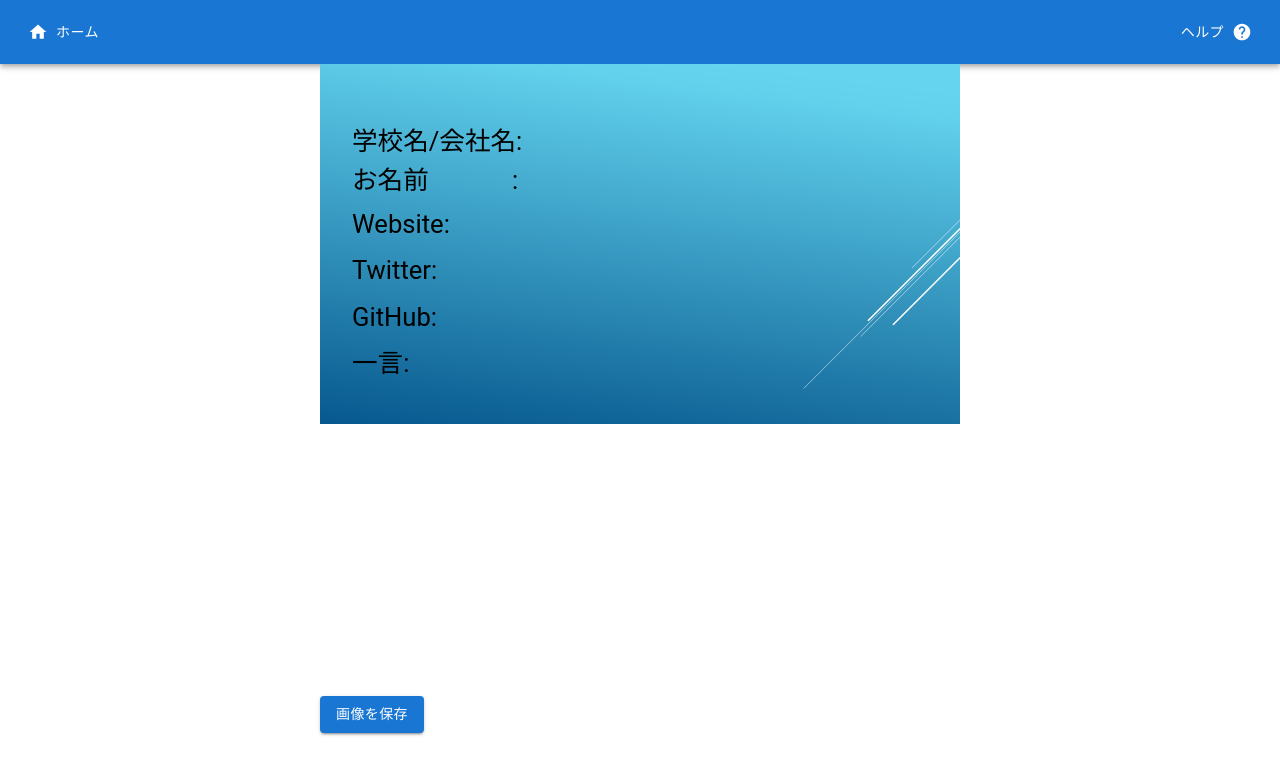
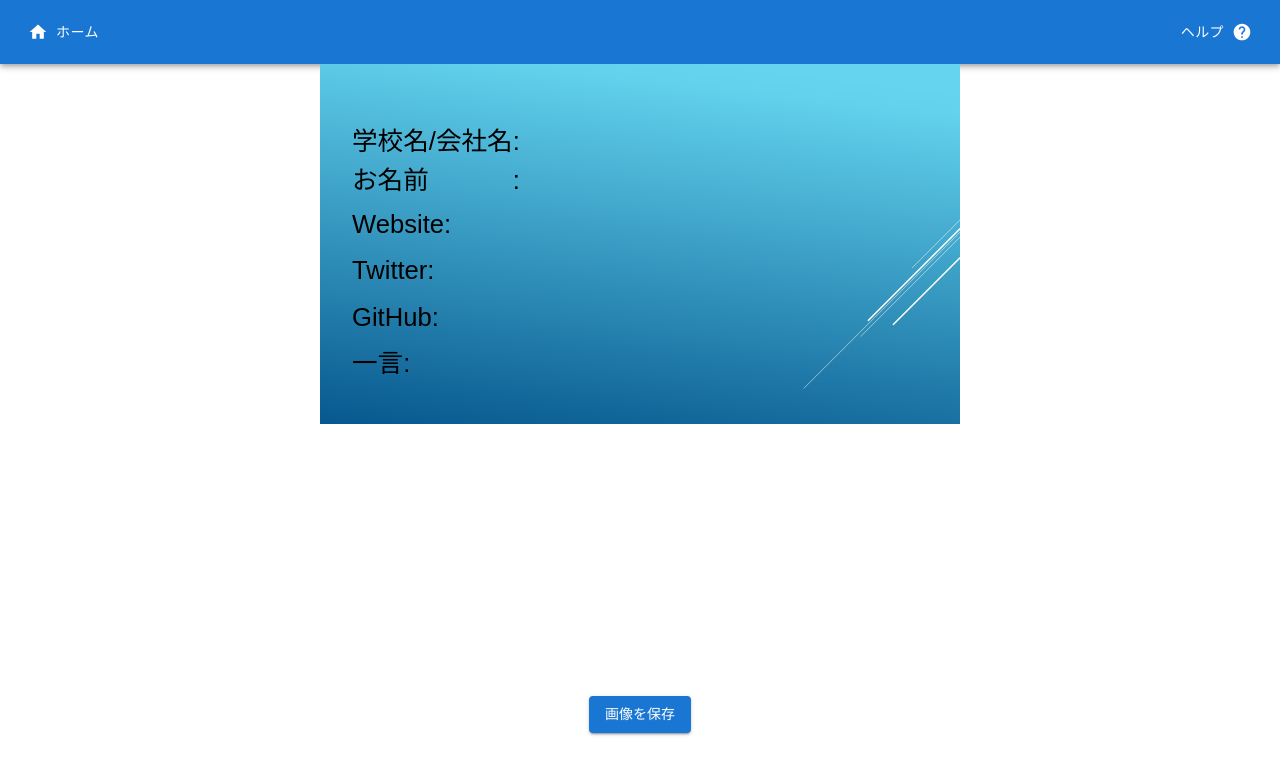
Before and after one commit to nissy-code/2023-07_Hackathon, a React (Create React App) app in the folder virtual_namecard/: page /newresult in a window 1280 px wide. Shown: the top 774 px of the page. Built offline with nearby package versions, Linux system fonts and the light colour scheme.

Commit message:
[edit]背景表示できるようにしましたよ.

```diff
--- a/virtual_namecard/package.json
+++ b/virtual_namecard/package.json
@@ -13,6 +13,7 @@
     "dom-to-image": "^2.6.0",
     "firebase": "^10.0.0",
     "html2canvas": "^1.4.1",
+    "qrcode.react": "^3.1.0",
     "react": "^18.2.0",
     "react-dom": "^18.2.0",
     "react-router-dom": "^6.14.1",
--- a/virtual_namecard/src/pages/NewResult.jsx
+++ b/virtual_namecard/src/pages/NewResult.jsx
@@ -1,6 +1,6 @@
 import React, { useEffect, useState, useRef } from 'react';
 import { useLocation } from 'react-router-dom';
-import { Typography, Link, Button } from '@mui/material';
+import { Typography, Link, Button, ThemeProvider, createTheme } from '@mui/material';
 import { Twitter, GitHub } from '@mui/icons-material';
 import back from "../data/meishi1.jpg";
 import html2canvas from 'html2canvas';
@@ -8,7 +8,7 @@
 const Result = () => {
   const location = useLocation();
   const { state } = location;
-  const { schoolCompany, name, website, twitter, github, message } = state || {};
+  const { schoolCompany, name, website, twitter, github, message, imageUrl } = state || {};
 
   const [fontSize, setFontSize] = useState('');
   const [letterSpacing, setLetterSpacing] = useState('');
@@ -23,6 +23,9 @@
 
       const calculatedLetterSpacing = screenWidth <= 600 ? '-0.5px' : '0';
       setLetterSpacing(calculatedLetterSpacing);
+
+      console.log("testです");
+      console.log(imageUrl);  // imageUrlを確認するための例
     };
 
     handleResize();
@@ -35,7 +38,7 @@
 
   const handleDownload = () => {
     const element = cardRef.current;
-
+    // 背景も含めてダウンロードさせたいので、html2canvasでcanvasを作成する
     html2canvas(element)
       .then((canvas) => {
         const link = document.createElement('a');
@@ -48,10 +51,23 @@
       });
   };
 
+  const theme = createTheme({
+    typography: {
+      fontFamily: [
+        'Arial',
+        'Helvetica',
+        'sans-serif',
+      ].join(','),
+    },
+  });
+
   const styles = {
     container: {
       width: '50%',
       margin: 'auto',
+      display: 'flex',
+      flexDirection: 'column',
+      alignItems: 'center',
     },
     card: {
       position: 'relative',
@@ -90,12 +106,20 @@
       fontSize,
       letterSpacing,
     },
+    button: {
+      marginTop: '1rem',
+    },
   };
 
   return (
+    <ThemeProvider theme={theme}>
       <div style={styles.container}>
         <div style={styles.card}>
+        {imageUrl ? (
+          <img src={imageUrl} alt="Background" style={{ width: '100%', display: 'block' }} />
+        ) : (
           <img src={back} alt="Background" style={{ width: '100%', display: 'block' }} />
+        )}
           <div style={styles.content} ref={cardRef}>
             <Typography variant="h4" component="h4" style={styles.header}>
               学校名/会社名: {schoolCompany}
@@ -110,7 +134,7 @@
             </div>
             <div style={styles.iconLink}>
               <Typography variant="body1" style={styles.body}>
-              Twitter:
+                Twitter: {twitter}
                 {twitter && (
                   <Link href={`https://twitter.com/${twitter}`} target="_blank" rel="noopener noreferrer" color="primary">
                     <Twitter />
@@ -120,7 +144,7 @@
             </div>
             <div style={styles.iconLink}>
               <Typography variant="body1" style={styles.body}>
-              GitHub:
+                GitHub: {github}
                 {github && (
                   <Link href={`https://github.com/${github}`} target="_blank" rel="noopener noreferrer" color="primary">
                     <GitHub />
@@ -133,10 +157,11 @@
             </Typography>
           </div>
         </div>
-      <Button variant="contained" color="primary" onClick={handleDownload} style={{ marginTop: '1rem' }}>
+        <Button variant="contained" color="primary" onClick={handleDownload} style={styles.button}>
           画像を保存
         </Button>
       </div>
+    </ThemeProvider>
   );
 };
 
--- a/virtual_namecard/src/pages/NewStep1.jsx
+++ b/virtual_namecard/src/pages/NewStep1.jsx
@@ -1,5 +1,5 @@
 import React, { useState } from 'react';
-import { useNavigate } from 'react-router-dom';
+import { useLocation, useNavigate } from 'react-router-dom';
 import { Button, TextField, Typography, Box, Stepper, Step, StepLabel, Stack, styled } from '@mui/material';
 import PersonIcon from '@mui/icons-material/Person';
 import LinkIcon from '@mui/icons-material/Link';
@@ -17,6 +17,7 @@
 }));
 
 const NewStep1 = () => {
+  const location = useLocation();               // imageURL取得用.
   const [schoolCompany, setSchoolCompany] = useState('');
   const [name, setName] = useState('');
   const navigate = useNavigate();
@@ -39,11 +40,16 @@
   };
 
   const handleNext = () => {
+    const { state } = location;
+    const imageUrl = state ? state.imageUrl : ''; // location.stateが存在しない場合は空の文字列を設定
+    console.log('handlenextのテストです');
+    console.log('checkURL : ', imageUrl); // 追加
     if (validateInput()) {
       navigate('/newstep2', {
         state: {
           schoolCompany,
           name,
+          imageUrl, // imageUrlもstateとして渡す
         },
       });
     }
--- a/virtual_namecard/src/pages/NewStep2.jsx
+++ b/virtual_namecard/src/pages/NewStep2.jsx
@@ -26,6 +26,13 @@
 
   const handleNext = () => {
     const { schoolCompany, name } = location.state;
+    const { state } = location;
+    const imageUrl = state ? state.imageUrl : ''; // location.stateが存在しない場合は空の文字列を設定
+
+    console.log("testです");
+    console.log('step2_checkURL : ' , imageUrl);  // imageUrlを確認するための例
+
+
     navigate('/newstep3', {
       state: {
         schoolCompany,
@@ -33,6 +40,7 @@
         website,
         twitter,
         github,
+        imageUrl, // imageUrlをStep3に渡す
       },
     });
   };
--- a/virtual_namecard/src/pages/NewStep3.jsx
+++ b/virtual_namecard/src/pages/NewStep3.jsx
@@ -1,7 +1,6 @@
 import React, { useState } from 'react';
 import { useLocation, useNavigate } from 'react-router-dom';
 import { Button, TextField, Typography, Box, Stepper, Step, StepLabel, Stack, styled } from '@mui/material';
-import { GitHub, Twitter } from '@mui/icons-material';
 import PersonIcon from '@mui/icons-material/Person';
 import LinkIcon from '@mui/icons-material/Link';
 import DescriptionIcon from '@mui/icons-material/Description';
@@ -24,6 +23,11 @@
 
   const handleCreate = () => {
     const { schoolCompany, name, website, twitter, github } = location.state;
+    const { state } = location;
+    const imageUrl = state ? state.imageUrl : ''; // location.stateが存在しない場合は空の文字列を設定
+    console.log("testです");
+    console.log(imageUrl);  // imageUrlを確認するための例
+
     const result = {
       schoolCompany,
       name,
@@ -31,6 +35,7 @@
       twitter,
       github,
       message,
+      imageUrl, // imageUrlをNewResultに渡す
     };
     console.log(result); // 結果を確認するための例
 
--- a/virtual_namecard/src/pages/imageUploader.jsx
+++ b/virtual_namecard/src/pages/imageUploader.jsx
@@ -2,15 +2,19 @@
 import React, { useState, useEffect } from "react";
 import { useNavigate } from 'react-router-dom';
 
-import storage from "../firebase";
-import { ref, uploadBytesResumable } from "firebase/storage";
+import storage from "../firebase"; // Firebaseのstorageをimportします
+import { ref, uploadBytesResumable, getDownloadURL } from "firebase/storage"; // getDownloadURLをimportします
 
 const ImageUploader = () => {
   const [loading, setLoading] = useState(false);
   const [isUploaded, setUploaded] = useState(false);
   const [countdown, setCountdown] = useState(5); // カウントダウンの初期値を設定します
+  const [imageUrl, setImageUrl] = useState(''); // 画像のダウンロードURLを格納するステートを追加します
 
   const navigate = useNavigate();
+
+  console.log("testです");
+  console.log(imageUrl);  // imageUrlを確認するための例
 
   const OnFileUploadToFirebase = (e) => {
     const file = e.target.files[0];
@@ -29,6 +33,11 @@
       () => {
         setLoading(false);
         setUploaded(true);
+
+        // アップロード完了後に画像のダウンロードURLを取得します
+        getDownloadURL(uploadImage.snapshot.ref).then((url) => {
+          setImageUrl(url);
+        });
       }
     );
   };
@@ -41,7 +50,12 @@
 
       // カウントダウンが0になったら次の画面に遷移します
       if (countdown === 0) {
-        navigate("/newstep1"); // step1.jsxへのパスを指定してください
+        console.log(imageUrl); // 追加
+        navigate("/newstep1", {
+          state: {
+            imageUrl
+          },
+        }); // step1.jsxへのパスを指定してください
       }
 
       return () => {
@@ -62,9 +76,14 @@
       ) : (
         <>
           {isUploaded ? (
-            <Typography variant="h6" component="h2" gutterBottom>
-              アップロード完了！{countdown}秒後に次の画面に遷移します。
-            </Typography>
+            <>
+              <Typography variant="h6" component="h2" gutterBottom>
+                アップロード完了！{countdown}秒後に次の画面に遷移します。
+              </Typography>
+              {imageUrl && (
+                <img src={imageUrl} alt="Uploaded" style={{ maxWidth: '100%', marginTop: '1rem' }} />
+              )}
+            </>
           ) : (
             <div>
               <Typography variant="h4" component="h2" gutterBottom>
```
Also changed, not shown: 1 other file (tests, documents, lock files or other folders). Lines whose indentation alone changed are shown as unchanged.
